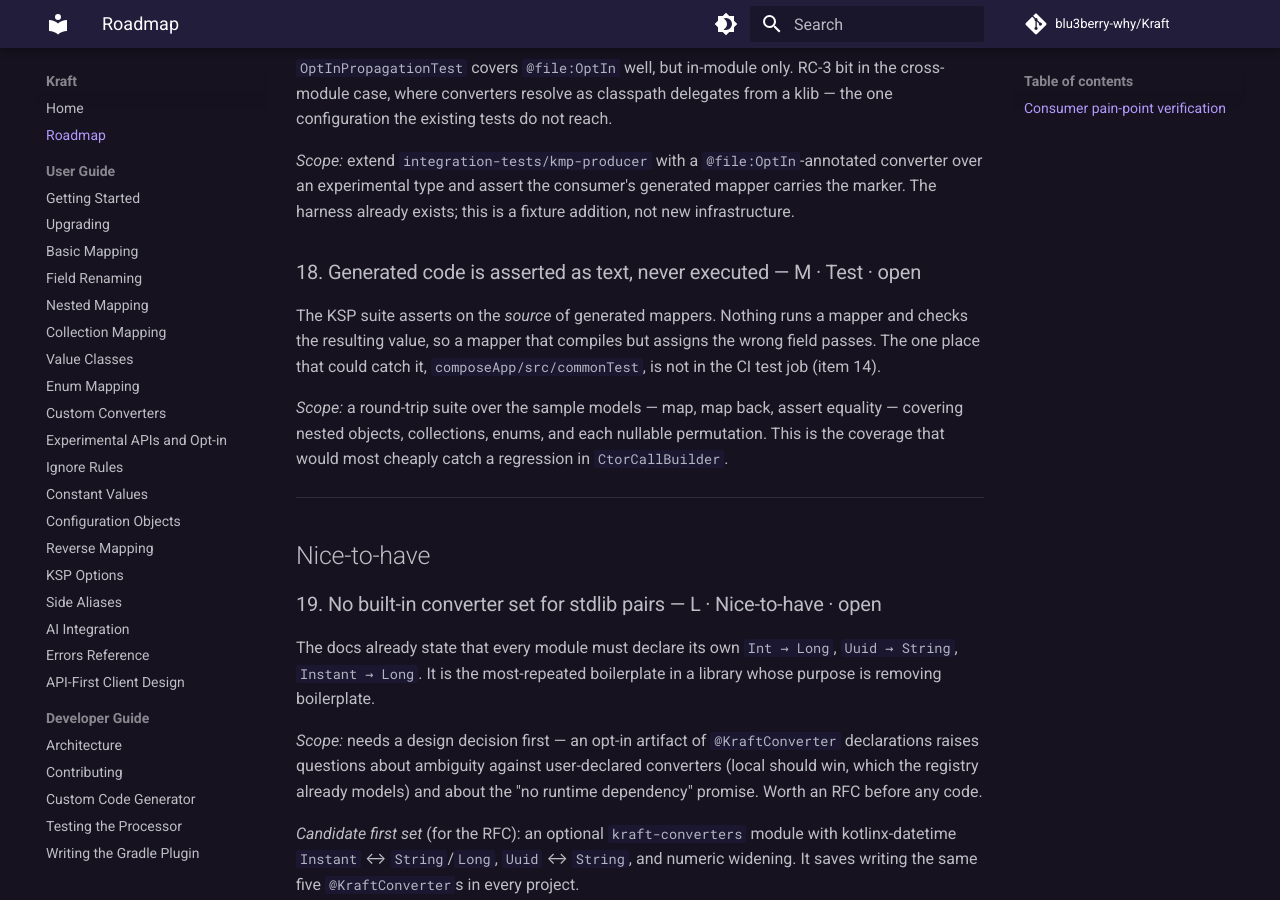
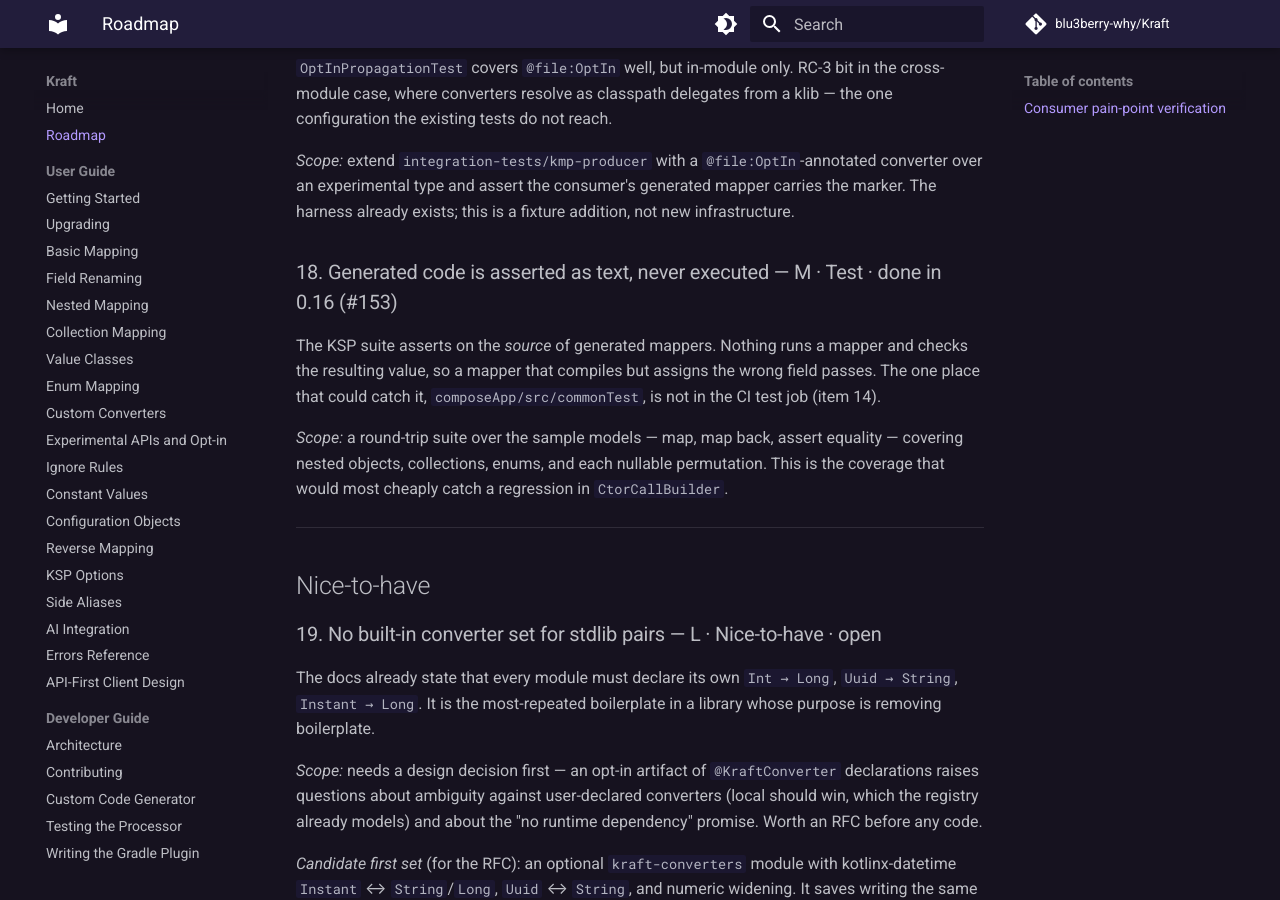
Before and after one commit to blu3berry-why/Kraft, an MkDocs documentation site: the page built from docs/ROADMAP.md, in a window 1280 px wide and 900 px high, scrolled down 8791 px. Built offline with MkDocs 1.6.1 and Material for MkDocs 9.7.7, drawn with Linux system fonts in a browser that asks for light colours; comment, search, counter and statistics services are not loaded.

Commit message:
docs: mark roadmap #18 done (round-trip suite)
Co-Authored-By: Claude Opus 5.5 <noreply@anthropic.com>
Claude-Session: https://claude.ai/code/session_017mPKHTe7PrUKuFhAb9KG1P

```diff
--- a/docs/ROADMAP.md
+++ b/docs/ROADMAP.md
@@ -321,7 +321,7 @@ configuration the existing tests do not reach.
 an experimental type and assert the consumer's generated mapper carries the marker. The
 harness already exists; this is a fixture addition, not new infrastructure.
 
-### 18. Generated code is asserted as text, never executed — M · Test · open
+### 18. Generated code is asserted as text, never executed — M · Test · done in 0.16 (#153)
 
 The KSP suite asserts on the *source* of generated mappers. Nothing runs a mapper and checks
 the resulting value, so a mapper that compiles but assigns the wrong field passes. The one
```
